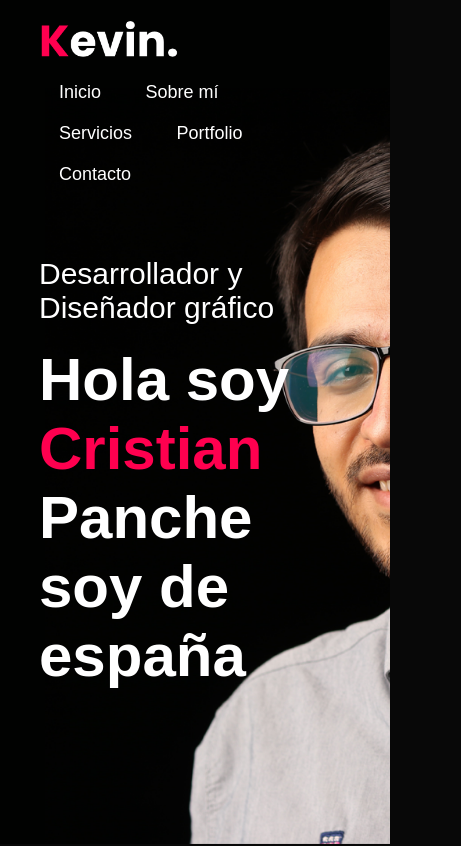
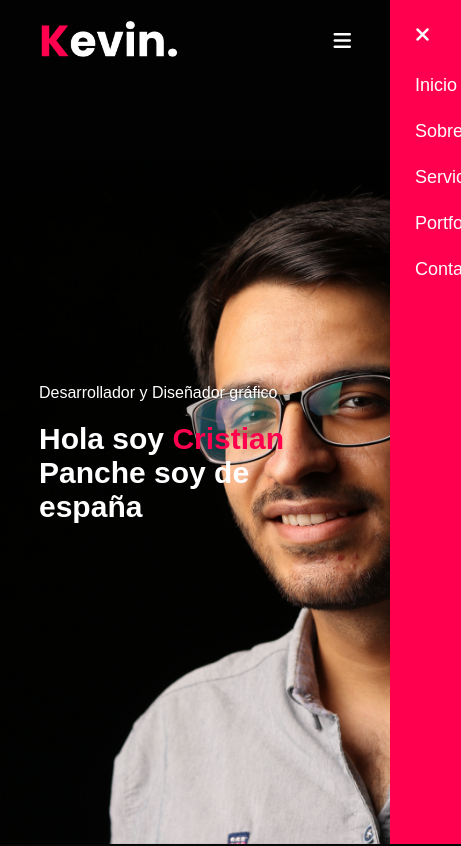
Before and after one commit to CristianP98/cristianP98.github.io, a plain HTML site: page html/index.html in a window 390 px wide. Shown: the top 846 px of the page, 461 px wide, since content can reach past the window. Drawn offline with Linux system fonts and the light colour scheme.

Commit message:
js y css

```diff
--- a/css/style.css
+++ b/css/style.css
@@ -3,6 +3,9 @@
     padding: 0;
     font-family: 'Popppins', sans-serif;
     box-sizing: border-box;
+}
+html{
+    scroll-behavior: smooth;
 }
 body{
     background-color: #080808;
@@ -308,3 +311,66 @@ form .btn2{
     margin-top: 20px;
     cursor: pointer;
 }
+
+/* ------------------- css for small screens -------- */
+nav .fa-solid{
+    display: none;
+}
+
+@media only screen and (max-width: 600px){
+    #header{
+        background-image: url(/images/phone-background.png);
+    }
+
+    .header-text{
+        margin-top: 100%;
+        font-size: 16px;
+    }
+    .header-text h1{
+        font-size: 30px;
+    }
+    nav .fa-solid{
+        display: block;
+        font-size: 20px;
+    }
+    nav ul{
+        background: #ff004f;
+        position: fixed;
+        top: 0;
+        right: -200px;
+        width: 200px;
+        height: 100vh;
+        padding-top: 50px;
+        z-index: 2;
+        transition: right 0.5s;
+    }
+    nav ul li{
+        display: block;
+        margin: 25px;
+    }
+    nav ul .fa-solid{
+        position: absolute;
+        top:25px;
+        left: 25px;
+        cursor: pointer;
+    }
+    .sub-title{
+        font-size: 40px;
+    }
+    .about-col-1, .about-col-2{
+        flex-basis: 100%;
+    }
+    .about-col-1{
+        margin-bottom: 30px;
+    }
+    .about-col-2{
+        font-size: 14px;
+    }
+    .tab-links{
+        font-size: 16px;
+        margin-right: 20px;
+    }
+    .contact-left, .contact-right{
+        flex-basis: 100%;
+    }
+}
--- a/html/index.html
+++ b/html/index.html
@@ -12,13 +12,15 @@
         <div class="container">
             <nav>
                 <img src="/images/logo.png" class="logo" alt="logo">
-                <ul>
-                    <li><a href="#">Inicio</a></li>
-                    <li><a href="#">Sobre mí</a></li>
-                    <li><a href="#">Servicios</a></li>
-                    <li><a href="#">Portfolio</a></li>
-                    <li><a href="#">Contacto</a></li>
+                <ul id="sidemenu">
+                    <li><a href="#header">Inicio</a></li>
+                    <li><a href="#about">Sobre mí</a></li>
+                    <li><a href="#services">Servicios</a></li>
+                    <li><a href="#portfolio">Portfolio</a></li>
+                    <li><a href="#contact">Contacto</a></li>
+                    <i class="fa-solid fa-xmark" onclick="closemenu()"></i>
                 </ul>
+                <i class="fa-solid fa-bars" onclick="openmenu()"></i>
             </nav>
             <div class="header-text">
                 <p>Desarrollador y Diseñador gráfico</p>
@@ -177,5 +179,6 @@
    </div>
 
     <script src="/js/botonesExperiencia.js"></script>
+    <script src="/js/despliegueMenu.js"></script>
 </body>
 </html>
--- /dev/null
+++ b/js/despliegueMenu.js
@@ -0,0 +1,8 @@
+let sidmenu = document.getElementById("sidemenu");
+
+function openmenu(){
+    sidmenu.style.right = "0";
+}
+function closemenu(){
+    sidmenu.style.right = "-200px";
+}
```
